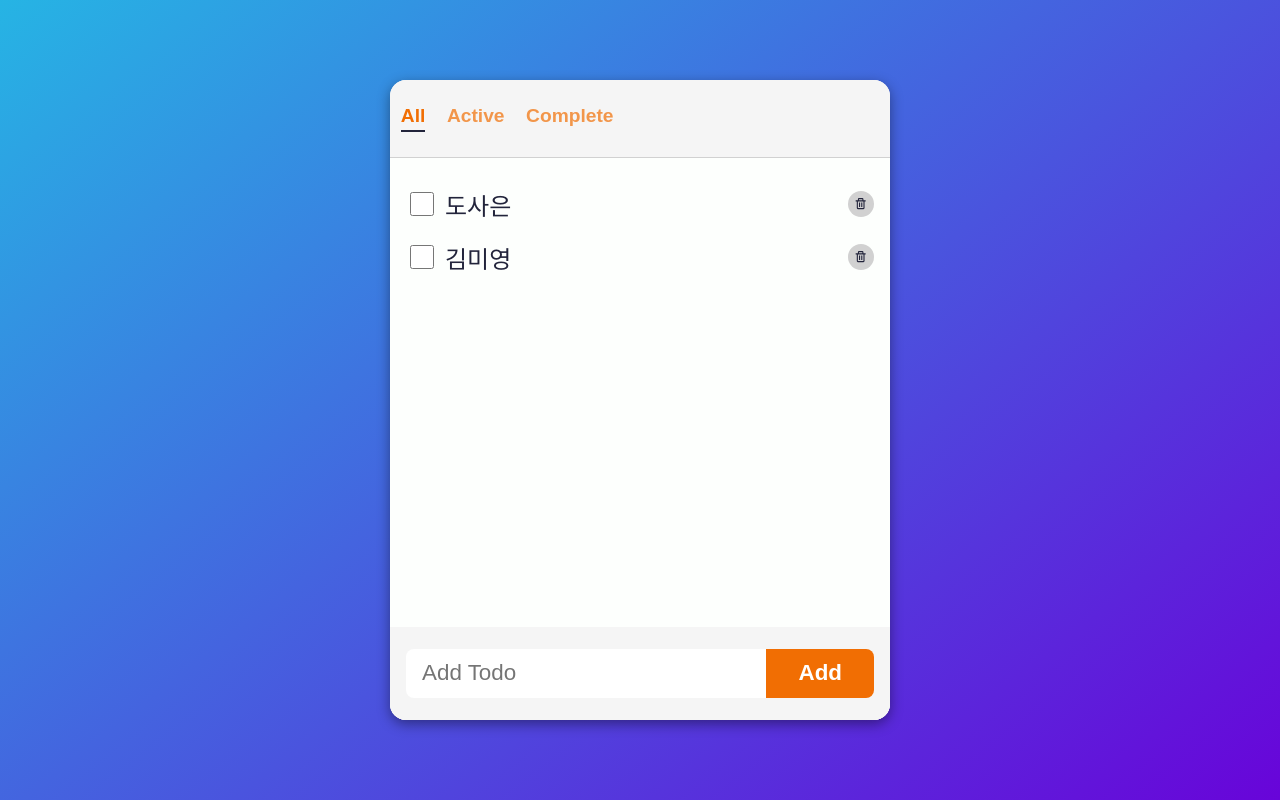
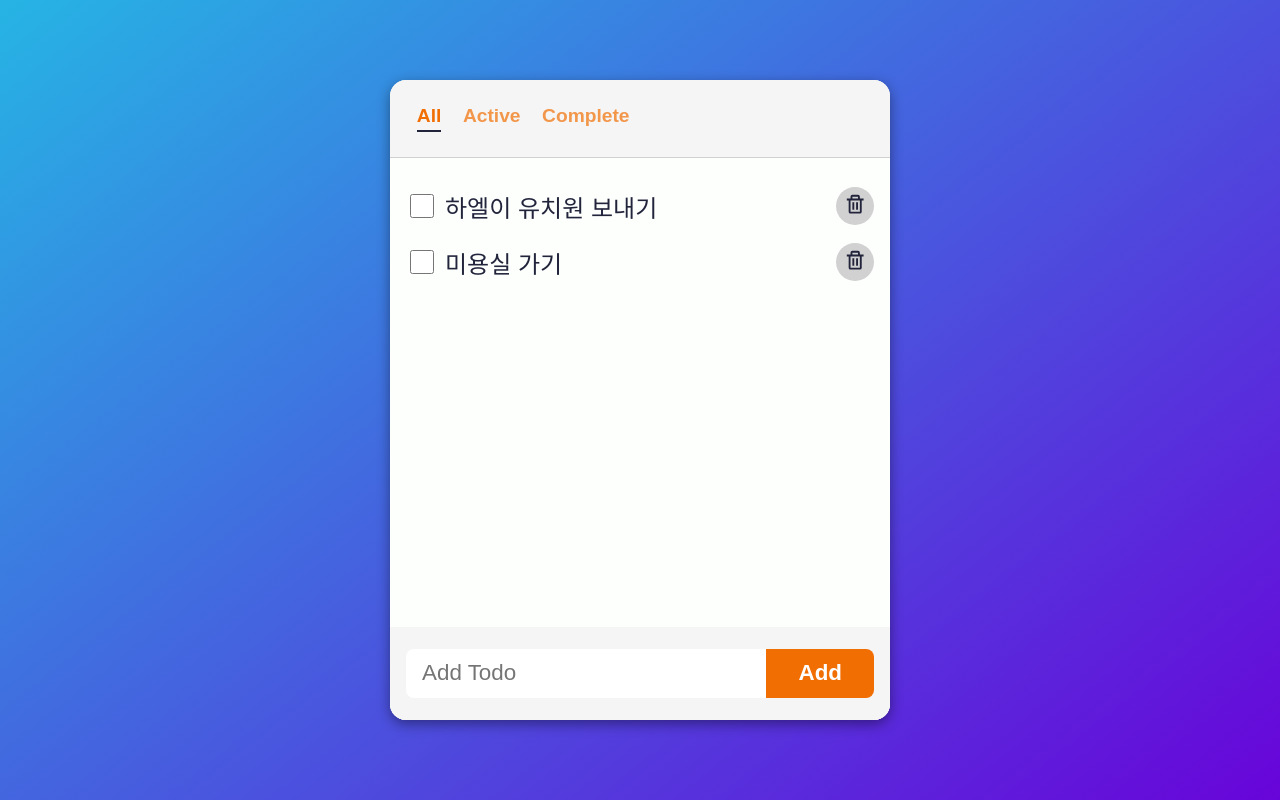
Before and after one commit to anttto/todoList, a React (Create React App) app: page / in a window 1280 px wide. Built offline with nearby package versions, Linux system fonts and the light colour scheme.

Commit message:
todoList PostCss2

```diff
--- a/src/components/Header/Header.module.css
+++ b/src/components/Header/Header.module.css
@@ -3,7 +3,8 @@
     justify-content: space-between;
     align-items: center;
     background-color: var(--color-bg-dark);
-    border-bottom:1px solid var(--color-grey)
+    border-bottom:1px solid var(--color-grey);
+    padding:0 1rem;
 }
 
 .filters {
--- a/src/components/Todo/Toto.module.css
+++ b/src/components/Todo/Toto.module.css
@@ -19,11 +19,14 @@
 }
 
 .icon {
-    width:26px;
-    height:26px;
+    width:2.4rem;
+    height:2.4rem;
     background-color: var(--color-grey);
     border-radius: 100%;
     transition: all 150ms ease-out;
+    display: flex;
+    justify-content: center;
+    align-items: center;
 }
 .icon:hover {
     background-color: var(--color-accent);
@@ -33,3 +36,6 @@
     color:var(--color-text);
     background-color: transparent;
 }
+.button svg {
+    width:1.4rem; height:1.4rem;
+}
--- a/src/components/TodoList/TodoList.jsx
+++ b/src/components/TodoList/TodoList.jsx
@@ -6,8 +6,8 @@ import styles from './TodoList.module.css';
 export default function TodoList({filter}) {
 
     const [todos, setTodos] = useState([
-        {id:1, text:'도사은', status:'active'},
-        {id:2, text:'김미영', status:'active'}
+        {id:1, text:'하엘이 유치원 보내기', status:'active'},
+        {id:2, text:'미용실 가기', status:'active'}
     ]);
 
     const handleAdd = (todo)=>{
```
